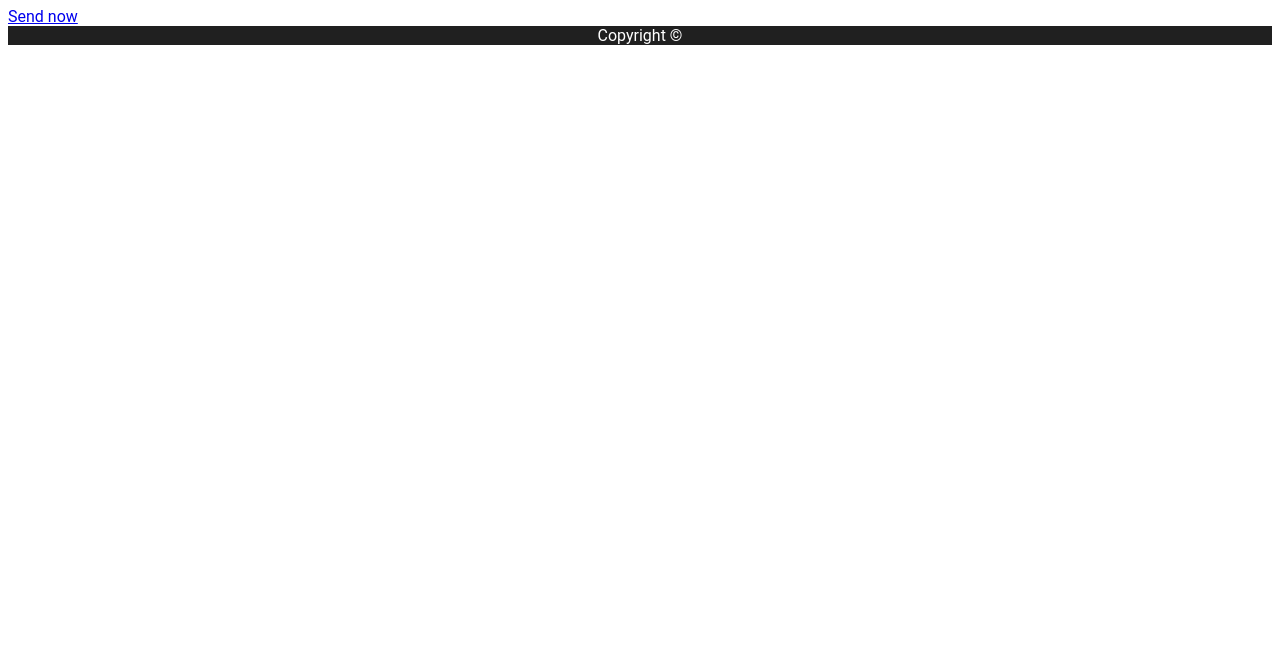
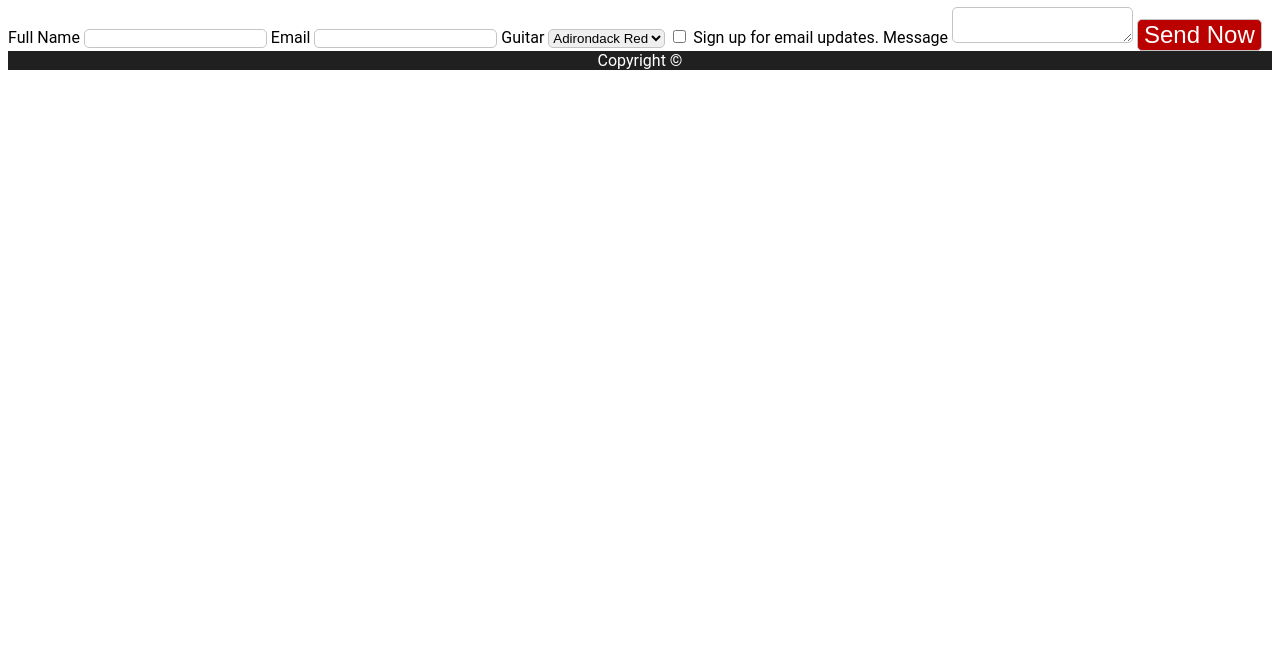
Before and after one commit to tronderic/GuitarKings, a plain HTML site: page contact.html in a window 1280 px wide. Shown: the part 135-800 px from the top of the page. Drawn offline with Linux system fonts and the light colour scheme.

Commit message:
added form to contact.html

```diff
--- a/contact.html
+++ b/contact.html
@@ -20,7 +20,24 @@
         </header>
     <main>
         <h1>Contact Us</h1>
-        <a href="#">Send now</a>
+        <form action="form-contact.php" method="GET">
+            <label for="name">Full Name</label>
+            <input type="text" name="name" id="name">
+            <label for="email">Email</label>
+            <input type="email" name="email" id="email">
+            <label for="guitar">Guitar</label>
+            <select name="guitar" id="guitar">
+                <option value="aridondack-red">Adirondack Red</option>
+                <option value="aridondack-red">Adirondack Red</option>
+                <option value="aridondack-red">Adirondack Red</option>
+                <option value="aridondack-red">Adirondack Red</option>
+            </select>
+            <input type="checkbox" name="sign-up" value="sign-up" id="sign-up">
+            <label for="sign-up">Sign up for email updates.</label>
+            <label for="message">Message</label>
+            <textarea id="message" name="message"></textarea>
+            <input type="submit" value="Send Now" class="cta">
+        </form>
     </main>
     <footer>Copyright &copy;</footer>
     </body>
--- a/css/styles.css
+++ b/css/styles.css
@@ -64,3 +64,8 @@ nav li {
 footer {
   text-align: center;
 }
+
+input, select, textarea {
+  border: 1px solid #c4c4c4;
+  border-radius: 5px;
+}
```
Lines whose indentation alone changed are shown as unchanged.
